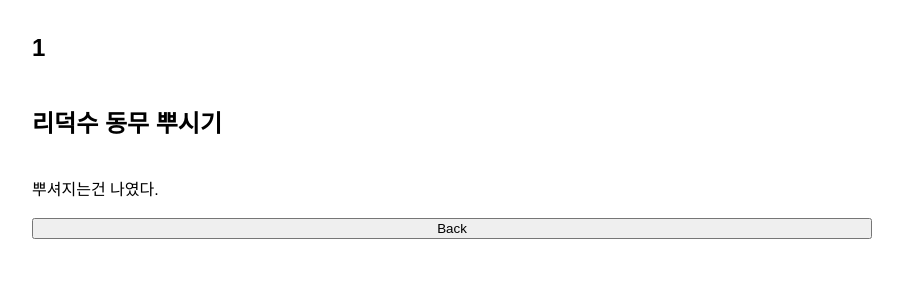
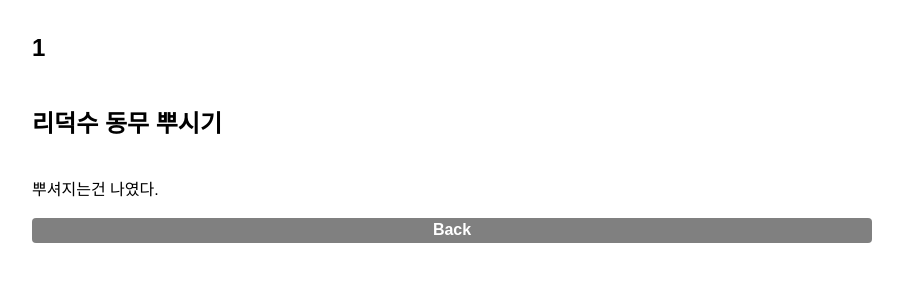
Before and after one commit to 1nxeo/react-week2-hw-lv2, a React (Create React App) app: page /details/1 in a window 1280 px wide. Shown: the top 300 px of the page, without its empty margins (188-1091 px from the left). Built offline with nearby package versions, Linux system fonts and the light colour scheme; a web font is replaced by a local one.

Commit message:
버튼 누락 부분 수정

```diff
--- a/src/pages/Detail.jsx
+++ b/src/pages/Detail.jsx
@@ -3,7 +3,6 @@ import { useNavigate, useParams } from "react-router-dom";
 import { useSelector } from "react-redux";
 import GlobalStyle from "../static/GlobalStyle";
 import styled from "styled-components";
-
 import Button from "../components/Button";
 
 function Detail() {
@@ -22,13 +21,13 @@ function Detail() {
           <h2>{foundData.id}</h2>
           <h2>{foundData.title}</h2>
           <p>{foundData.desc}</p>
-          <button
+          <Button
             onClick={() => {
               navigate("/");
             }}
           >
             Back
-          </button>
+          </Button>
         </DetailContent>
       </DetailWrapper>
     </>
```
